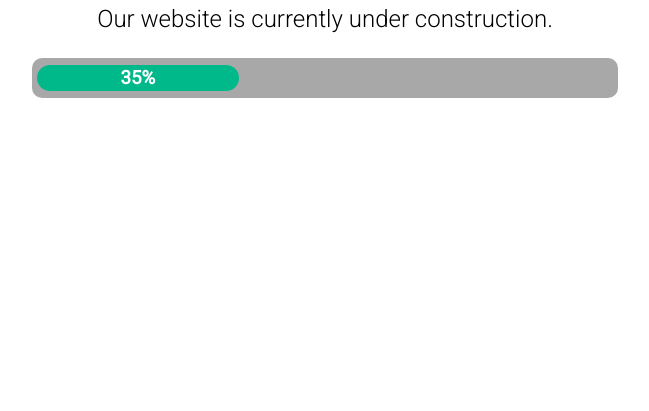
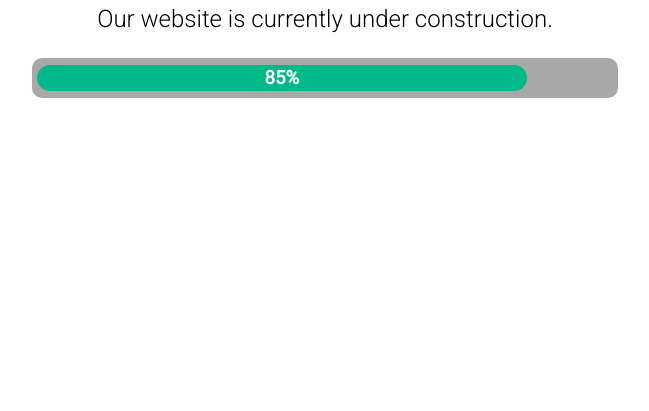
Before and after one commit to aaranmcguire/clickclickgroup.com, a plain HTML site: page index.html in a window 1280 px wide. Shown: the part 389-800 px from the top of the page, without its empty margins (315-964 px from the left). Drawn offline with Linux system fonts and the light colour scheme.

Commit message:
Update index.html

```diff
--- a/index.html
+++ b/index.html
@@ -39,7 +39,7 @@
         #fill {
             padding: 2px 0;
             background-color: #00b98b; /* Fill colour */
-            width: 35%; /* Bar percentage, change text below also */
+            width: 85%; /* Bar percentage, change text below also */
             border-radius: 25px; /* Roundness */
             animation: proanimate 2s;
         }
@@ -81,7 +81,7 @@
     <div id="main">
         <h1>ClickClick Group</h1>
         <h2>Our website is currently under construction.</h2>
-        <div id="progress"><div id="fill"><div id="barpercent"><h3>35%</h3></div></div></div>
+        <div id="progress"><div id="fill"><div id="barpercent"><h3>85%</h3></div></div></div>
     </div>
     <link href="https://fonts.googleapis.com/css2?family=Roboto:wght@300;400&display=swap" rel="stylesheet">
 </body>
```
